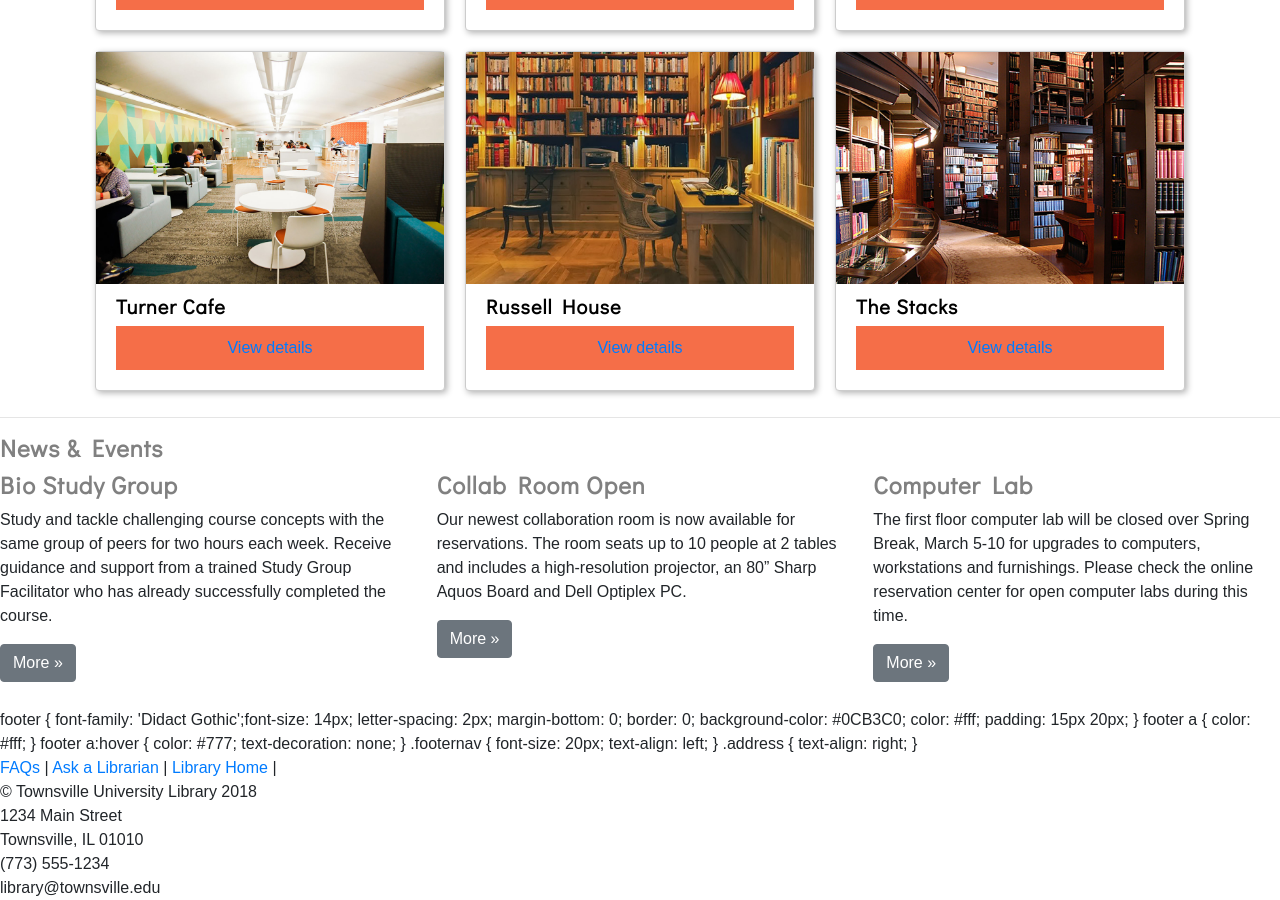
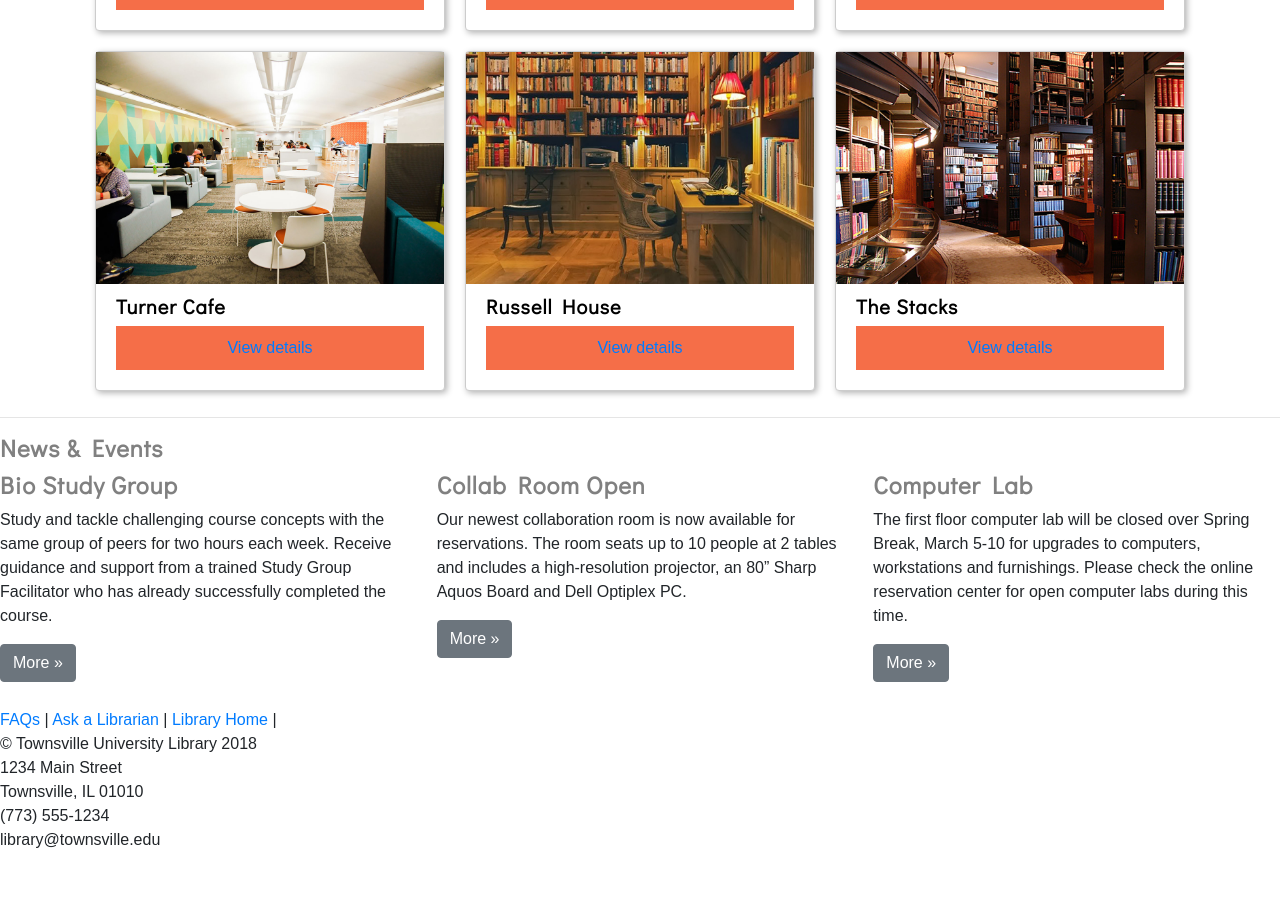
Before and after one commit to DOMLIS786/GAstudyareas, a Jekyll site: the page built from index.html, in a window 1280 px wide and 900 px high, scrolled down 1186 px. Built offline with Jekyll 4.4.1, drawn with Linux system fonts in a browser that asks for light colours; after the commit the page ends 2038 px from its top, so only the background shows below that.

Commit message:
Update footer.html

```diff
--- a/_includes/footer.html
+++ b/_includes/footer.html
@@ -1,32 +1,4 @@
-  footer {
-    font-family: 'Didact Gothic';font-size: 14px;
-    letter-spacing: 2px;
-    margin-bottom: 0;
-    border: 0;
-    background-color: #0CB3C0;
-    color: #fff;
-    padding: 15px 20px;
-  }
-
-  footer a {
-      color: #fff;
-  }
-  footer a:hover {
-      color: #777;
-      text-decoration: none;
-  }
-  .footernav {
-   font-size: 20px;
-   text-align: left;
-}
-  .address {
-  text-align: right;
-}
-</style>
-</head>
-<body>
-
- <footer class="footer">
+<footer class="footer">
       <nav class="footernav">
         <a href="#">FAQs</a> |
         <a href="#">Ask a Librarian</a> |
```
